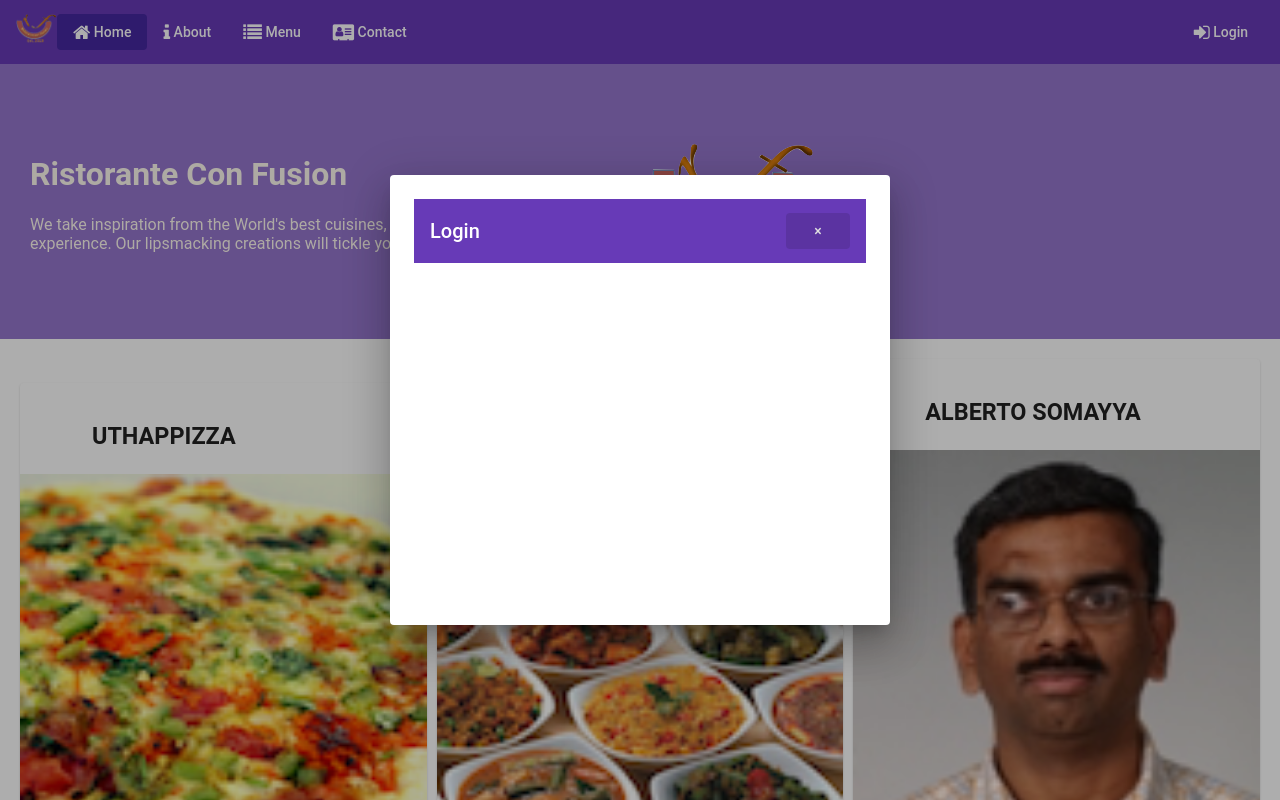
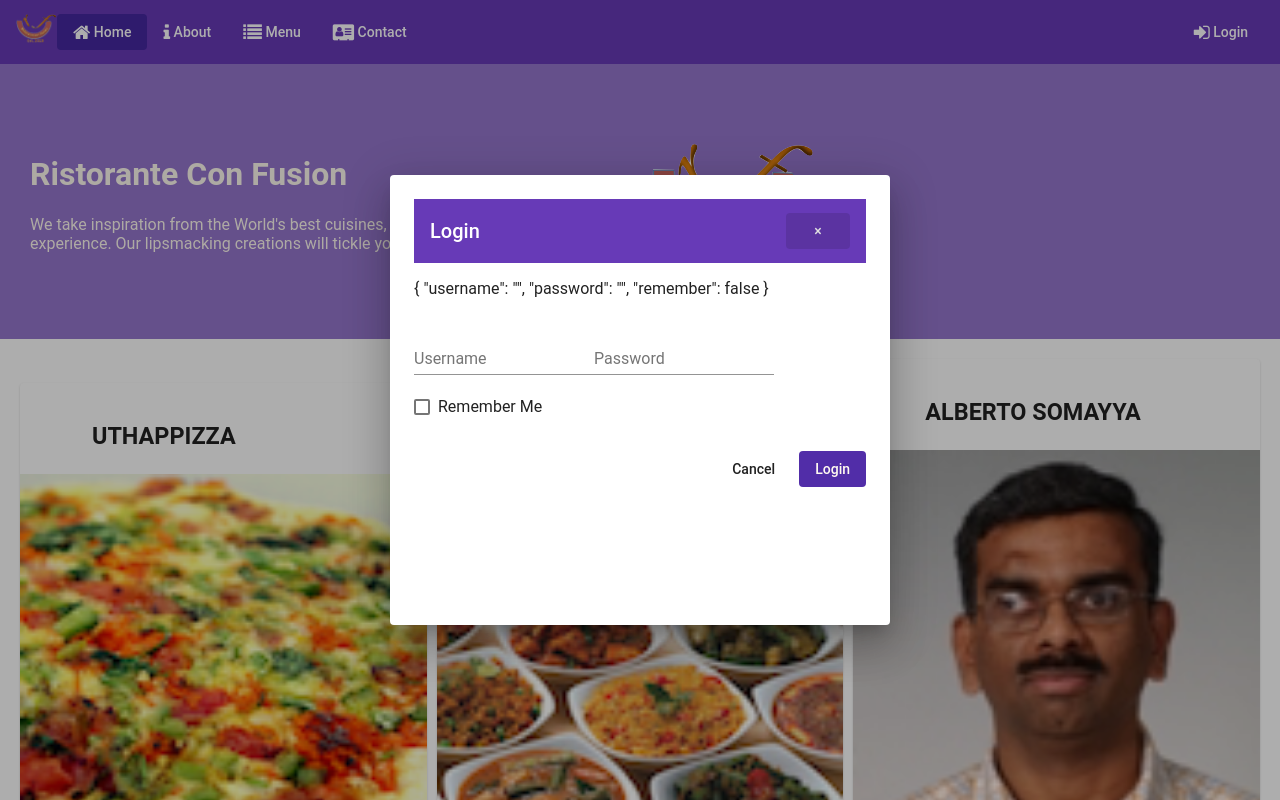
Before and after one commit to motezgh/angular-project, an Angular app: page /home in a window 1280 px wide. Both pictures are taken after a click on the link "Login". Built offline with nearby package versions, Linux system fonts and the light colour scheme.

Commit message:
Template Forms Part 1

```diff
--- a/src/app/login/login.component.html
+++ b/src/app/login/login.component.html
@@ -3,3 +3,25 @@
     <span class="flex-spacer"></span>
     <button mat-button mat-dialog-close>&times;</button>
 </mat-toolbar>
+
+<p>{{ user | json }}</p>
+
+<form novalidate (ngSubmit)="onSubmit()">
+
+    <mat-dialog-content>
+        <p>
+        <mat-form-field>
+            <input matInput placeholder="Username" type="text" [(ngModel)]="user.username" name="username">
+        </mat-form-field>
+        <mat-form-field>
+            <input matInput placeholder="Password" type="password" [(ngModel)]="user.password" name="password">
+        </mat-form-field>
+        <mat-checkbox [(ngModel)]="user.remember" name="remember">Remember Me</mat-checkbox>
+        </p>
+    </mat-dialog-content>
+    <mat-dialog-actions>
+        <span class="flex-spacer"></span>
+        <button mat-button mat-dialog-close>Cancel</button>
+        <button type="submit" mat-button class="background-primary text-floral-white" >Login</button>
+    </mat-dialog-actions>
+</form>
--- a/src/app/login/login.component.ts
+++ b/src/app/login/login.component.ts
@@ -1,5 +1,6 @@
 import { Component, OnInit } from '@angular/core';
 import {MatDialog, MatDialogRef} from '@angular/material/dialog';
+
 
 @Component({
   selector: 'app-login',
@@ -8,9 +9,16 @@ import {MatDialog, MatDialogRef} from '@angular/material/dialog';
 })
 export class LoginComponent implements OnInit {
 
-  constructor() { }
+  user = {username: '', password: '', remember: false};
+
+  constructor(public dialogRef: MatDialogRef<LoginComponent>) { }
 
   ngOnInit(): void {
   }
 
+  onSubmit(){
+    console.log('User: ', this.user);
+    this.dialogRef.close();
+  }
+
 }
```
Also changed, not shown: src/app/app.module.ts (+9 -1 lines).
